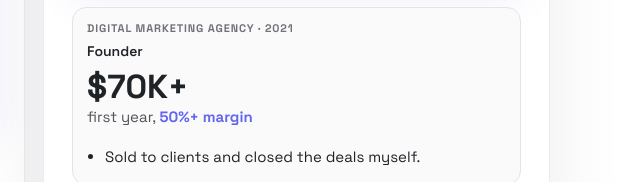
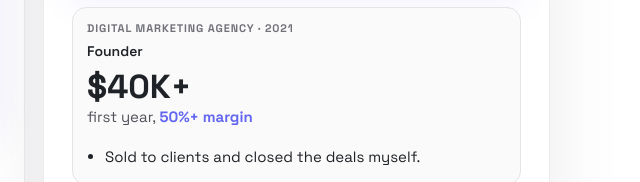
Before and after one commit to pavelkokora-oss/pavel-x-pillar, a plain HTML site: page index.html in a window 1280 px wide. Shown: the part 1238-1420 px from the top of the page, 606-1246 px from the left. Drawn offline with Linux system fonts and the light colour scheme.

Commit message:
Agency first-year revenue: $40K+ (per current CV)
Co-Authored-By: Claude Opus 5.5 <noreply@anthropic.com>

```diff
--- a/index.html
+++ b/index.html
@@ -341,7 +341,7 @@
       <div class="half">
         <span class="half-tag">Launching from zero</span>
         <h3>3 launches</h3>
-        <p class="half-role">2 AI products + my own agency</p><div class="half-num multi hl"><small><a class="half-link" href="https://praktika.ai" target="_blank" rel="noopener">Praktika.ai ↗</a> · AI consumer app · 2021–2023</small><em class="num-role">First employee, Product Manager</em><b>$55M ARR</b><span>today. Launched in 4 months, first $20K MRR</span></div><div class="half-num multi"><small>Digital marketing agency · 2021</small><em class="num-role">Founder</em><b>$70K+</b><span>first year, <strong>50%+ margin</strong></span><ul class="half-num-pts"><li>Sold to clients and closed the deals myself.</li></ul></div><div class="half-num multi"><small><a class="half-link" href="https://galeai-app.github.io/" target="_blank" rel="noopener">GaleAI ↗</a> · AI B2B SaaS · 2024–2025</small><em class="num-role">Co-founder &amp; CEO</em><b>$12K+</b><span>in the first 4 months, no paid ads</span></div>
+        <p class="half-role">2 AI products + my own agency</p><div class="half-num multi hl"><small><a class="half-link" href="https://praktika.ai" target="_blank" rel="noopener">Praktika.ai ↗</a> · AI consumer app · 2021–2023</small><em class="num-role">First employee, Product Manager</em><b>$55M ARR</b><span>today. Launched in 4 months, first $20K MRR</span></div><div class="half-num multi"><small>Digital marketing agency · 2021</small><em class="num-role">Founder</em><b>$40K+</b><span>first year, <strong>50%+ margin</strong></span><ul class="half-num-pts"><li>Sold to clients and closed the deals myself.</li></ul></div><div class="half-num multi"><small><a class="half-link" href="https://galeai-app.github.io/" target="_blank" rel="noopener">GaleAI ↗</a> · AI B2B SaaS · 2024–2025</small><em class="num-role">Co-founder &amp; CEO</em><b>$12K+</b><span>in the first 4 months, no paid ads</span></div>
         <ul></ul>
       </div>
       <div class="half">
```
